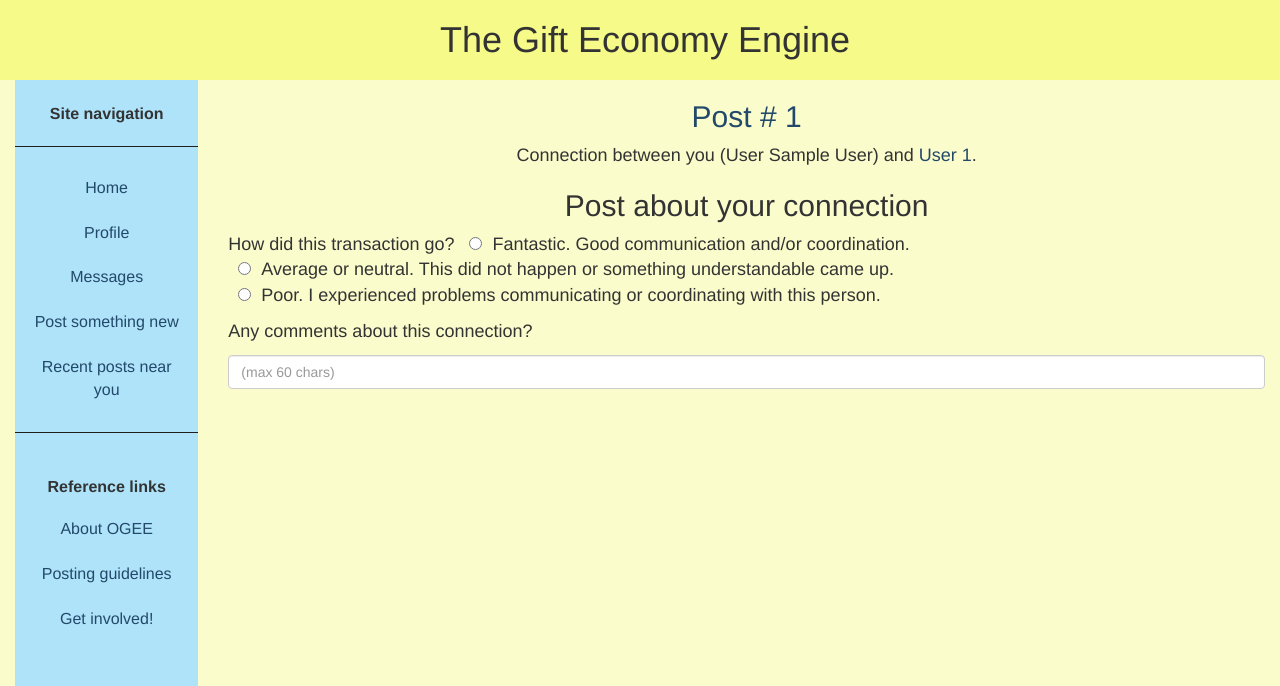
After one commit to HaxorKris/HackbrightProject, a Flask app: template templates/reputation.html in a window 1280 px wide. The commit adds this page. Shown: the top 686 px of the page. Run offline with Flask 2, Linux system fonts and the light colour scheme; the template is opened without the code that fills it: most values are stand-ins (such as "Sample title", 1, 10 or a date in 2020); some libraries are stand-ins or nearby versions.

Commit message:
added reputation form

```diff
--- a/templates/create_post.html
+++ b/templates/create_post.html
@@ -45,10 +45,10 @@
                 <p>What buslines, if any, are nearby?</p>
                 <input type="text" class="form-control" placeholder="e.g. 44, 12" name="busLines">
                 <br><br>
-                <p>Care to upload a picture?
+<!--                 <p>Care to upload a picture?
                 <form enctype="multipart/form-data" action="/upload/image" method="post">
                     <input id="image-file" type="file" />
-                </form></p>
+                </form></p> -->
                 <br>
                 <input type="submit" class="btn btn-lg btn-primary btn-block" value="Submit">
 
--- a/templates/post.html
+++ b/templates/post.html
@@ -56,6 +56,12 @@ $( document ).ready(function() {
 		<p>Can travel for this?&nbsp;&nbsp;<span class="myBool_{{ post.canTravel }}"></span></p>
 		<p>Can meet in a central/public location?&nbsp;&nbsp;<span class="myBool_{{ post.canMeet }}"></span></p>
 
+        <br><br><br>
+        <p>Care to upload a picture?
+        	<form enctype="multipart/form-data" action="/upload/image" method="post">
+            	<input id="image-file" type="file" />
+                <input type="submit" class="btn btn-lg btn-primary btn-block" value="Submit">
+        	</form></p>
 	</div>
 </div>
 <br><br>
--- /dev/null
+++ b/templates/reputation.html
@@ -0,0 +1,27 @@
+{% extends 'master2.html' %}
+
+{% block body %}
+           <h2><a href="posts/{{ postid }}">Post # {{ postid }}</a></h2>
+           Connection between you (User {{ authorid }}) and <a href="users/{{ targetid }}">User {{ targetid }}</a>.
+
+           <form class="posting" method="POST">
+                <h2 class="posting-heading">Post about your connection</h2>
+                <div class="left-align">
+
+                <input type="hidden" name="postid" value="{{ postid }}">
+                <input type="hidden" name="authorid" value="{{ authorid }}">
+                <input type="hidden" name="targetid" value="{{ targetid }}">
+
+                <p>How did this transaction go?
+                <input type="radio" name="score" value="2">Fantastic. Good communication and/or coordination.<br>
+                <input type="radio" name="score" value="1">Average or neutral. This did not happen or something understandable came up.<br>
+                <input type="radio" name="score" value="0">Poor. I experienced problems communicating or coordinating with this person.<br>
+            	</p>
+
+              	<p>Any comments about this connection?</p>
+                <input type="text" class="form-control" placeholder="(max 60 chars)" name="comment">
+
+           		</div>
+            </form>
+
+{% endblock %}
```
Also changed, not shown: model.py (+16 -0 lines), test.db.
